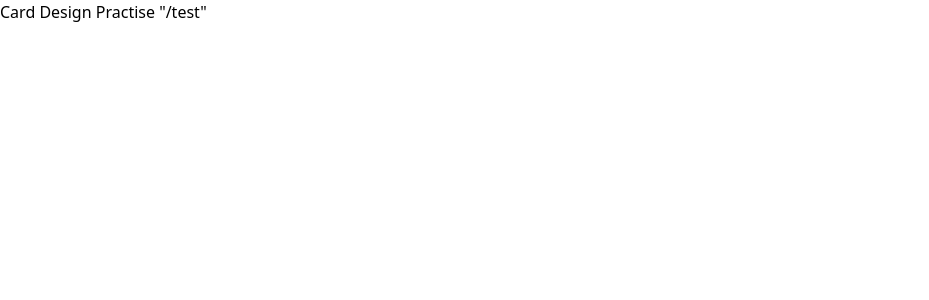
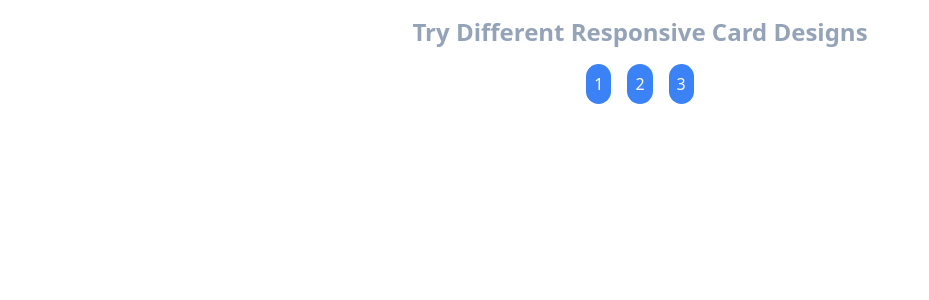
Before and after one commit to nishantdotcom/tech-blog, a React (Vite) app: page / in a window 1280 px wide. Shown: the top 300 px of the page, without its empty margins (0-929 px from the left). Built offline with nearby package versions, Linux system fonts and the light colour scheme.

Commit message:
card updated

```diff
--- a/src/components/Home.jsx
+++ b/src/components/Home.jsx
@@ -1,7 +1,24 @@
 import React from "react";
 
 function Home() {
-  return <div>Card Design Practise "/test"</div>;
+  return (
+    <div>
+      <div className="flex justify-center text-slate-400 m-4 text-2xl  font-semibold">
+        Try Different Responsive Card Designs
+      </div>
+      <div className="flex justify-center gap-x-4 ">
+        <a href="/test" className="text-white bg-blue-500 rounded-full p-2">
+          1
+        </a>
+        <a href="/card2" className="text-white bg-blue-500 rounded-full p-2">
+          2{" "}
+        </a>
+        <a href="/card3" className="text-white bg-blue-500 rounded-full p-2">
+          3
+        </a>
+      </div>
+    </div>
+  );
 }
 
 export default Home;
```
